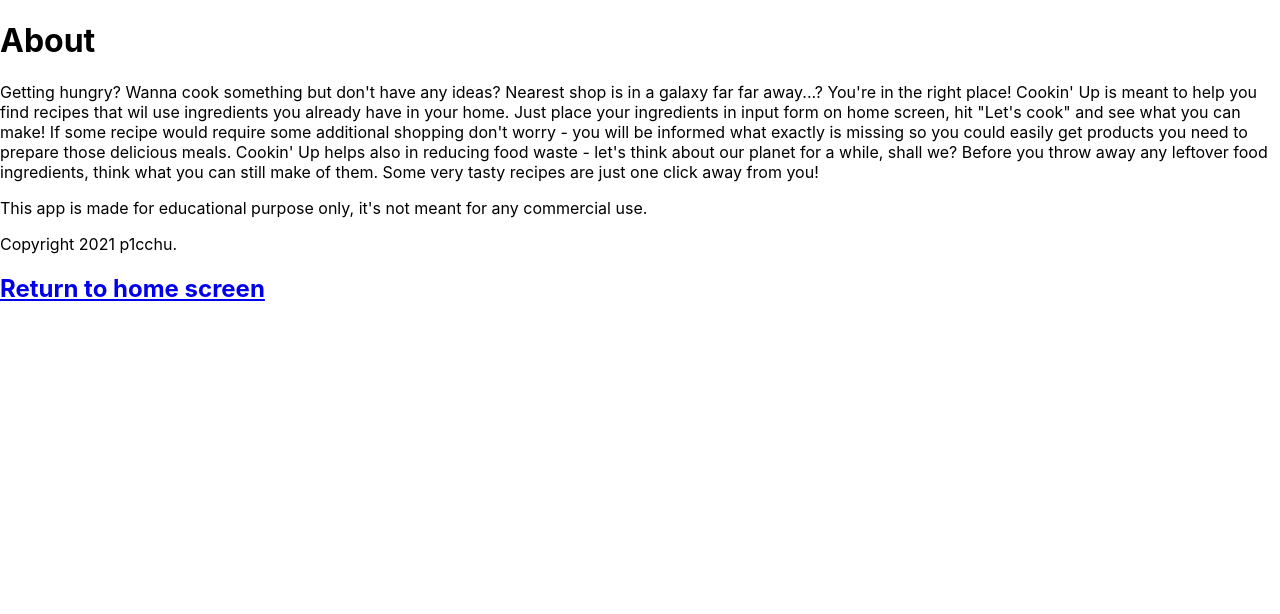
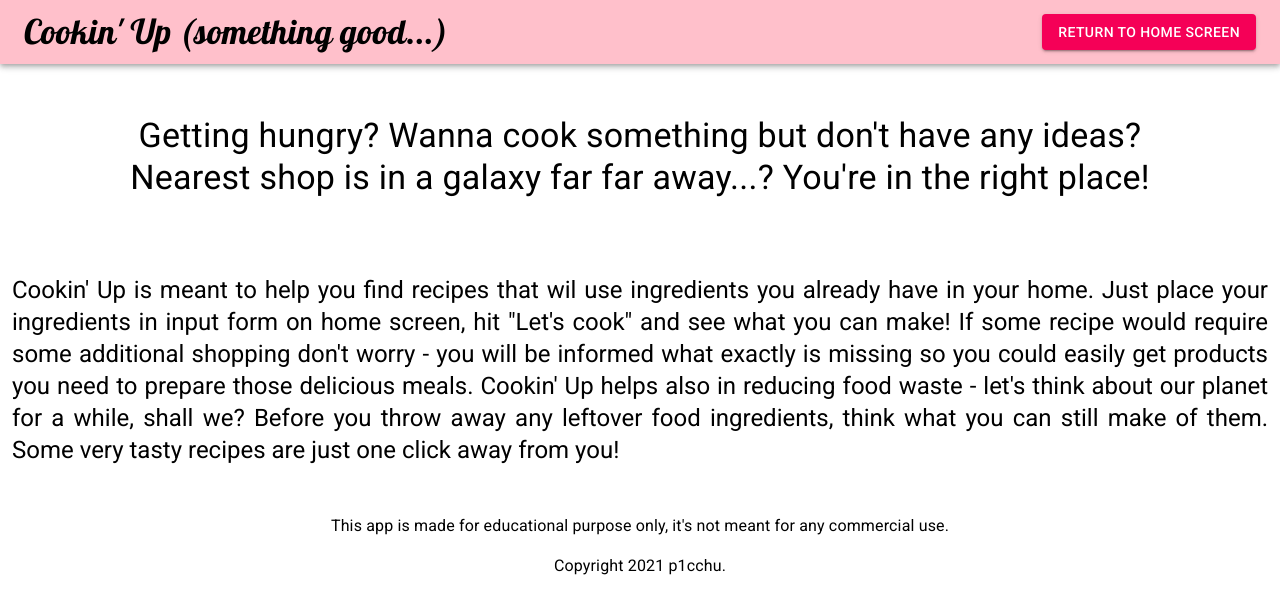
Before and after one commit to p1cchu/CookinUp, a React (Create React App) app in the folder cookin-up/: page /about in a window 1280 px wide. Shown: the top 614 px of the page. Built offline with nearby package versions, Linux system fonts and the light colour scheme.

Commit message:
some material ui styling

```diff
--- a/cookin-up/package.json
+++ b/cookin-up/package.json
@@ -3,6 +3,12 @@
   "version": "0.1.0",
   "private": true,
   "dependencies": {
+    "@emotion/react": "^11.4.1",
+    "@emotion/styled": "^11.3.0",
+    "@material-ui/core": "^4.12.3",
+    "@material-ui/icons": "^4.11.2",
+    "@mui/icons-material": "^5.0.3",
+    "@mui/material": "^5.0.3",
     "@testing-library/jest-dom": "^5.14.1",
     "@testing-library/react": "^11.2.7",
     "@testing-library/user-event": "^12.8.3",
--- a/cookin-up/public/index.html
+++ b/cookin-up/public/index.html
@@ -24,7 +24,21 @@
       work correctly both with client-side routing and a non-root public URL.
       Learn how to configure a non-root public URL by running `npm run build`.
     -->
-    <title>React App</title>
+    <link
+      rel="stylesheet"
+      href="https://fonts.googleapis.com/css?family=Roboto:300,400,500,700&display=swap"
+    />
+    <link
+      rel="stylesheet"
+      href="https://fonts.googleapis.com/icon?family=Material+Icons"
+    />
+    <link rel="preconnect" href="https://fonts.googleapis.com" />
+    <link rel="preconnect" href="https://fonts.gstatic.com" crossorigin />
+    <link
+      href="https://fonts.googleapis.com/css2?family=Lobster&display=swap"
+      rel="stylesheet"
+    />
+    <title>Cookin' Up</title>
   </head>
   <body>
     <noscript>You need to enable JavaScript to run this app.</noscript>
--- a/cookin-up/src/About.js
+++ b/cookin-up/src/About.js
@@ -1,31 +1,85 @@
 import React from "react";
 import { Link } from "react-router-dom";
+import {
+  Typography,
+  AppBar,
+  Card,
+  CardActions,
+  CardContent,
+  CardMedia,
+  CssBaseline,
+  Grid,
+  Toolbar,
+  Container,
+  Button,
+} from "@material-ui/core";
+import DinnerDiningIcon from "@mui/icons-material/DinnerDining";
+import "./App.css";
 
 export default function About() {
   return (
-    <div>
-      <h1>About</h1>
+    <div className="App">
+      <AppBar
+        className="AppBar"
+        position="sticky"
+        style={{ backgroundColor: "pink", color: "black" }}
+      >
+        <Toolbar className="Toolbar">
+          <Typography
+            variant="h4"
+            className="header"
+            style={{ fontFamily: "Lobster" }}
+          >
+            Cookin' Up (something good...)
+          </Typography>
+          <Link to="/" style={{ textDecoration: "none" }}>
+            <Button
+              className="aboutButton"
+              variant="contained"
+              color="secondary"
+            >
+              Return to home screen
+            </Button>
+          </Link>
+        </Toolbar>
+      </AppBar>
+      <Typography
+        variant="h4"
+        color="initial"
+        align="center"
+        style={{ padding: "0.5em" }}
+      >
         <p>
-        Getting hungry? Wanna cook something but don't have any ideas? Nearest
-        shop is in a galaxy far far away...? You're in the right place! Cookin'
-        Up is meant to help you find recipes that wil use ingredients you
-        already have in your home. Just place your ingredients in input form on
-        home screen, hit "Let's cook" and see what you can make! If some recipe
-        would require some additional shopping don't worry - you will be
-        informed what exactly is missing so you could easily get products you
-        need to prepare those delicious meals. Cookin' Up helps also in reducing
-        food waste - let's think about our planet for a while, shall we? Before
-        you throw away any leftover food ingredients, think what you can still
-        make of them. Some very tasty recipes are just one click away from you!
+          Getting hungry? Wanna cook something but don't have any ideas? <br />
+          Nearest shop is in a galaxy far far away...? You're in the right
+          place! <br />{" "}
         </p>
+      </Typography>
+      <Typography
+        variant="h5"
+        color="initial"
+        align="justify"
+        style={{ padding: "0 0.5em" }}
+      >
         <p>
+          Cookin' Up is meant to help you find recipes that wil use ingredients
+          you already have in your home. Just place your ingredients in input
+          form on home screen, hit "Let's cook" and see what you can make! If
+          some recipe would require some additional shopping don't worry - you
+          will be informed what exactly is missing so you could easily get
+          products you need to prepare those delicious meals. Cookin' Up helps
+          also in reducing food waste - let's think about our planet for a
+          while, shall we? Before you throw away any leftover food ingredients,
+          think what you can still make of them. Some very tasty recipes are
+          just one click away from you!
+        </p>
+<Typography variant="body1" color="initial" align="center" style={{padding: "0.5em"}}><p>
           This app is made for educational purpose only, it's not meant for any
           commercial use.
         </p>
-      <p>Copyright 2021 p1cchu.</p>
-      <Link to="/">
-        <h2>Return to home screen</h2>
-      </Link>
+        <p>Copyright 2021 p1cchu.</p></Typography>
+
+      </Typography>
     </div>
   );
 }
--- a/cookin-up/src/App.css
+++ b/cookin-up/src/App.css
@@ -1,38 +1,25 @@
 .App {
-  text-align: center;
+    box-sizing: border-box;
+
+
+
 }
 
-.App-logo {
-  height: 40vmin;
-  pointer-events: none;
+.form {
+    margin-top: 5em;
+    margin-bottom: 5em;
+    display: flex;
+    justify-content: center;
 }
 
-@media (prefers-reduced-motion: no-preference) {
-  .App-logo {
-    animation: App-logo-spin infinite 20s linear;
-  }
+.Toolbar {
+    display: flex;
+    justify-content: space-between;
+    flex-wrap: wrap;
 }
 
-.App-header {
-  background-color: #282c34;
-  min-height: 100vh;
-  display: flex;
-  flex-direction: column;
-  align-items: center;
-  justify-content: center;
-  font-size: calc(10px + 2vmin);
-  color: white;
+.recipesList {
+    display: flex;
+    flex-wrap: wrap;
+    justify-content: center;
 }
-
-.App-link {
-  color: #61dafb;
-}
-
-@keyframes App-logo-spin {
-  from {
-    transform: rotate(0deg);
-  }
-  to {
-    transform: rotate(360deg);
-  }
-}
--- a/cookin-up/src/App.js
+++ b/cookin-up/src/App.js
@@ -1,5 +1,19 @@
 import React, { useState } from "react";
 import { Link } from "react-router-dom";
+import {
+  Typography,
+  AppBar,
+  Card,
+  CardActions,
+  CardContent,
+  CardMedia,
+  CssBaseline,
+  Grid,
+  Toolbar,
+  Container,
+  Button,
+} from "@material-ui/core";
+import DinnerDiningIcon from "@mui/icons-material/DinnerDining";
 import "./App.css";
 import RecipesList from "./RecipesList";
 
@@ -37,22 +51,67 @@ function App() {
 
   return (
     <div className="App">
-      <h1>Cookin' Up</h1>
-      <h2>(something good)</h2>
+      <CssBaseline />
+      <AppBar
+        className="AppBar"
+        position="sticky"
+        style={{ backgroundColor: "pink", color: "black" }}
+      >
+        <Toolbar className="Toolbar">
+          <Typography
+            variant="h4"
+            className="header"
+            style={{ fontFamily: "Lobster" }}
+          >
+            Cookin' Up (something good...)
+          </Typography>
+          <Link to="/about" style={{ textDecoration: "none" }}>
+            <Button
+              className="aboutButton"
+              variant="contained"
+              color="secondary"
+              style={{margin: "1em"}}
+            >
+              About
+            </Button>
+          </Link>
+        </Toolbar>
+      </AppBar>
+
       <section className="form">
         <input
           type="text"
-          placeholder="Please, add your ingredients..."
+          placeholder="Add your ingredients..."
           onChange={handleChange}
           onKeyPress={handleKeyPress}
+          style={{padding: "0 2em"}}
         />
+
+      <Button
+
+        onClick={getRecipes}
+        variant="contained"
+        color="secondary"
+        startIcon={<DinnerDiningIcon fontSize="large" />}
+        style={{marginLeft: "2em", padding: "1em"}}
+        size="large"
+      >
+        Let's cook!
+      </Button >
       </section>
-      <button onClick={getRecipes}>Let's cook!</button>
+
+      <div className="recipesList">
       {recipes && <RecipesList recipes={recipes} />}
-      {recipes && <button onClick={getRecipes}>Get even more recipes!</button>}
-      <Link to="/about">
-        <h2>About</h2>
-      </Link>
+
+
+     </div>
+     {recipes && (<div style={{display: "flex", justifyContent: "center", marginBottom: "5em", marginTop: "2em"}}>
+        <Button onClick={getRecipes} variant="contained" color="secondary" size="large">
+          Get even more recipes!
+        </Button>
+        </div>
+      )}
+
     </div>
   );
 }
--- a/cookin-up/src/Recipe.js
+++ b/cookin-up/src/Recipe.js
@@ -1,18 +1,55 @@
 import React from "react";
+import {
+  Typography,
+  AppBar,
+  Card,
+  CardActions,
+  CardContent,
+  CardMedia,
+  CssBaseline,
+  Grid,
+  Toolbar,
+  Container,
+  Button,
+} from "@material-ui/core";
+import "./App.css";
 
 export default function Recipe({ recipe }) {
   return (
-    <div>
-      <h1>{recipe.title}</h1>
-      <img src={recipe.image} alt="recipe" />
-      <ul>
-        Missing ingredients: {recipe.missedIngredients.map((el) => {
-          return (
-            <li key={el.id}>{el.name}</li>
-          )
-        })}
-      </ul>
-      <a href={recipe.sourceUrl} target="_blank">Get full recipe</a>
-    </div>
+    <>
+      <Container maxWidth="xs" >
+        <CardMedia title="recipe" />
+        <CardContent>
+        <img src={recipe.image} alt="recipe"/>
+          <Typography variant="h4" color="initial">
+            {recipe.title}
+          </Typography>
+          <Typography variant="body1" color="initial">
+
+            <Typography
+              variant="h5"
+              color="initial"
+              style={{ padding: "0.5em" }}
+            >
+              Missing ingredients:{" "}
+            </Typography>
+
+            <ul>
+              {recipe.missedIngredients.map((el) => {
+                return <li key={el.id}>{el.name}</li>;
+              })}
+            </ul>
+            <Button
+              href={recipe.sourceUrl}
+              target="_blank"
+              variant="contained"
+              color="secondary"
+            >
+              Get full recipe
+            </Button>
+          </Typography>
+        </CardContent>
+      </Container>
+    </>
   );
 }
--- a/cookin-up/src/RecipesList.js
+++ b/cookin-up/src/RecipesList.js
@@ -1,14 +1,16 @@
 import React from "react";
 import Recipe from "./Recipe";
+import "./App.css";
+import { Grid, Container } from "@material-ui/core";
 
 export default function RecipesList({ recipes }) {
   return (
-    <div>
-      <h1>
+    <>
+      <h1 className="recipesList">
         {recipes.results.map((el) => {
           return <Recipe key={el.id} recipe={el} />;
         })}
       </h1>
-    </div>
+    </>
   );
 }
```
Also changed, not shown: 1 other file (tests, documents, lock files or other folders). Lines whose indentation alone changed are shown as unchanged.
